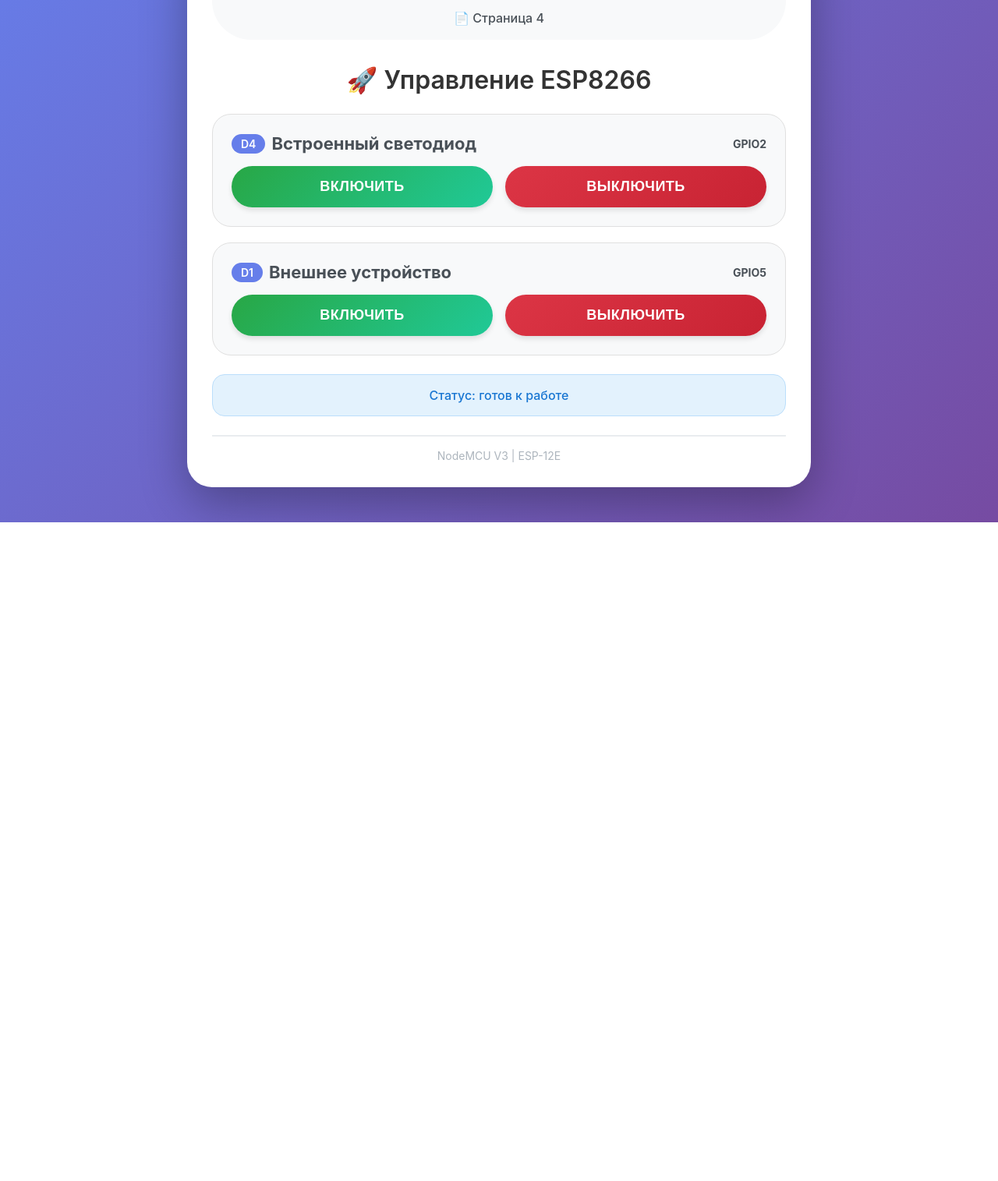
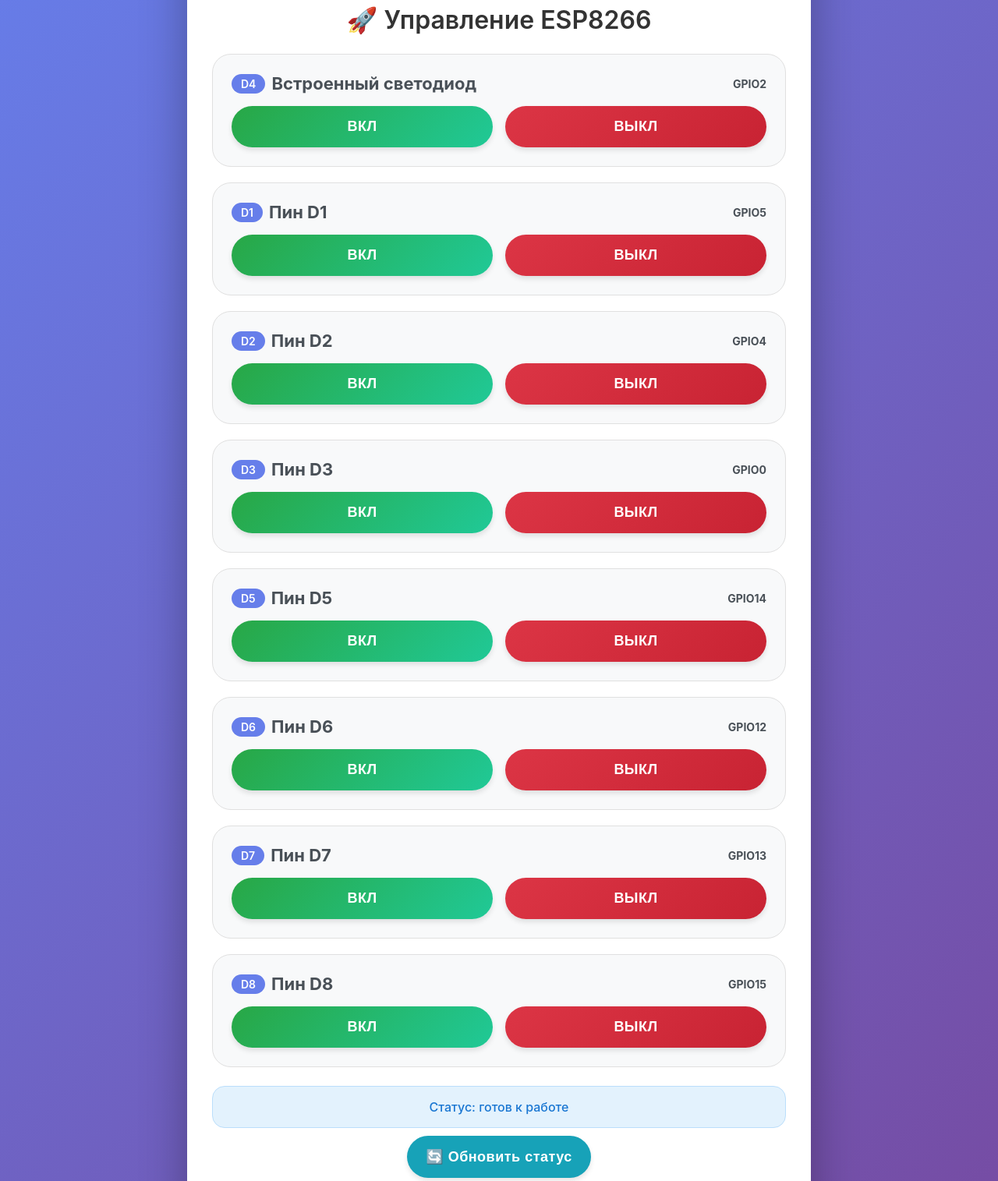
Before and after one commit to ralevech/sketch_web_server_nodeMCU, a plain HTML site: page data/index.html in a window 1280 px wide. Shown: the part 130-1645 px from the top of the page at 78% size. Before the commit the page ends 800 px from the top, so only its background shows below. Drawn offline with Linux system fonts and the light colour scheme; no server answers.

Commit message:
добавлены кнопки для управления пинами

```diff
--- a/data/index.html
+++ b/data/index.html
@@ -14,12 +14,11 @@
             <a href="/page1" class="nav-link">📄 Страница 1</a>
             <a href="/page2" class="nav-link">📄 Страница 2</a>
             <a href="/page3" class="nav-link">📄 Страница 3</a>
-            <a href="/page4" class="nav-link">📄 Страница 4</a>
         </div>
 
         <h1>🚀 Управление ESP8266</h1>
 
-        <!-- Группа для пина D4 -->
+        <!-- D4 -->
         <div class="pin-group">
             <h2>
                 <span class="pin-badge">D4</span>
@@ -27,26 +26,110 @@
                 <span style="margin-left: auto; font-size: 14px;">GPIO2</span>
             </h2>
             <div class="button-container">
-                <button class="btn btn-on" onclick="controlPin('D4', 'on')">ВКЛЮЧИТЬ</button>
-                <button class="btn btn-off" onclick="controlPin('D4', 'off')">ВЫКЛЮЧИТЬ</button>
+                <button class="btn btn-on" onclick="controlPin('D4', 'on')">ВКЛ</button>
+                <button class="btn btn-off" onclick="controlPin('D4', 'off')">ВЫКЛ</button>
             </div>
         </div>
 
-        <!-- Группа для пина D1 -->
+        <!-- D1 -->
         <div class="pin-group">
             <h2>
                 <span class="pin-badge">D1</span>
-                Внешнее устройство
+                Пин D1
                 <span style="margin-left: auto; font-size: 14px;">GPIO5</span>
             </h2>
             <div class="button-container">
-                <button class="btn btn-on" onclick="controlPin('D1', 'on')">ВКЛЮЧИТЬ</button>
-                <button class="btn btn-off" onclick="controlPin('D1', 'off')">ВЫКЛЮЧИТЬ</button>
+                <button class="btn btn-on" onclick="controlPin('D1', 'on')">ВКЛ</button>
+                <button class="btn btn-off" onclick="controlPin('D1', 'off')">ВЫКЛ</button>
             </div>
         </div>
 
+        <!-- D2 -->
+        <div class="pin-group">
+            <h2>
+                <span class="pin-badge">D2</span>
+                Пин D2
+                <span style="margin-left: auto; font-size: 14px;">GPIO4</span>
+            </h2>
+            <div class="button-container">
+                <button class="btn btn-on" onclick="controlPin('D2', 'on')">ВКЛ</button>
+                <button class="btn btn-off" onclick="controlPin('D2', 'off')">ВЫКЛ</button>
+            </div>
+        </div>
+
+        <!-- D3 -->
+        <div class="pin-group">
+            <h2>
+                <span class="pin-badge">D3</span>
+                Пин D3
+                <span style="margin-left: auto; font-size: 14px;">GPIO0</span>
+            </h2>
+            <div class="button-container">
+                <button class="btn btn-on" onclick="controlPin('D3', 'on')">ВКЛ</button>
+                <button class="btn btn-off" onclick="controlPin('D3', 'off')">ВЫКЛ</button>
+            </div>
+        </div>
+
+        <!-- D5 -->
+        <div class="pin-group">
+            <h2>
+                <span class="pin-badge">D5</span>
+                Пин D5
+                <span style="margin-left: auto; font-size: 14px;">GPIO14</span>
+            </h2>
+            <div class="button-container">
+                <button class="btn btn-on" onclick="controlPin('D5', 'on')">ВКЛ</button>
+                <button class="btn btn-off" onclick="controlPin('D5', 'off')">ВЫКЛ</button>
+            </div>
+        </div>
+
+        <!-- D6 -->
+        <div class="pin-group">
+            <h2>
+                <span class="pin-badge">D6</span>
+                Пин D6
+                <span style="margin-left: auto; font-size: 14px;">GPIO12</span>
+            </h2>
+            <div class="button-container">
+                <button class="btn btn-on" onclick="controlPin('D6', 'on')">ВКЛ</button>
+                <button class="btn btn-off" onclick="controlPin('D6', 'off')">ВЫКЛ</button>
+            </div>
+        </div>
+
+        <!-- D7 -->
+        <div class="pin-group">
+            <h2>
+                <span class="pin-badge">D7</span>
+                Пин D7
+                <span style="margin-left: auto; font-size: 14px;">GPIO13</span>
+            </h2>
+            <div class="button-container">
+                <button class="btn btn-on" onclick="controlPin('D7', 'on')">ВКЛ</button>
+                <button class="btn btn-off" onclick="controlPin('D7', 'off')">ВЫКЛ</button>
+            </div>
+        </div>
+
+        <!-- D8 -->
+        <div class="pin-group">
+            <h2>
+                <span class="pin-badge">D8</span>
+                Пин D8
+                <span style="margin-left: auto; font-size: 14px;">GPIO15</span>
+            </h2>
+            <div class="button-container">
+                <button class="btn btn-on" onclick="controlPin('D8', 'on')">ВКЛ</button>
+                <button class="btn btn-off" onclick="controlPin('D8', 'off')">ВЫКЛ</button>
+            </div>
+        </div>
+
+        <!-- Статус -->
         <div class="status" id="status">
             Статус: <span id="statusText">готов к работе</span>
+        </div>
+
+        <!-- Кнопка обновления статуса -->
+        <div style="text-align: center; margin-top: 10px;">
+            <button class="btn" style="background: #17a2b8;" onclick="updateStatus()">🔄 Обновить статус</button>
         </div>
 
         <div class="footer">
@@ -57,12 +140,13 @@
     <script>
         function controlPin(pin, action) {
             const statusEl = document.getElementById('statusText');
-            statusEl.innerHTML = `отправка команды ${pin} ${action}...`;
+            statusEl.innerHTML = `⏳ отправка команды ${pin} ${action}...`;
 
             fetch(`/${pin}/${action}`)
                 .then(response => {
                     if (response.ok) {
                         statusEl.innerHTML = `✅ ${pin} ${action === 'on' ? 'включен' : 'выключен'}`;
+                        updateStatus(); // автоматически обновляем статус всех пинов
                         return response.text();
                     }
                     throw new Error('Ошибка сети');
@@ -72,6 +156,26 @@
                     console.error('Error:', error);
                 });
         }
+
+        function updateStatus() {
+            fetch('/status')
+                .then(response => response.json())
+                .then(data => {
+                    let statusText = '';
+                    for (let pin in data) {
+                        statusText += `${pin}: ${data[pin] ? 'ON' : 'OFF'} `;
+                    }
+                    document.getElementById('statusText').innerHTML = statusText;
+                })
+                .catch(error => {
+                    console.error('Status error:', error);
+                });
+        }
+
+        // Автоматическое обновление статуса при загрузке
+        window.onload = function() {
+            updateStatus();
+        };
     </script>
 </body>
 </html>
```
Also changed, not shown: data/page_1.html (+0 -1 lines), data/page_2.html (+0 -1 lines), data/page_3.html (+0 -1 lines), data/page_4.html (deleted, +0 -31 lines).
